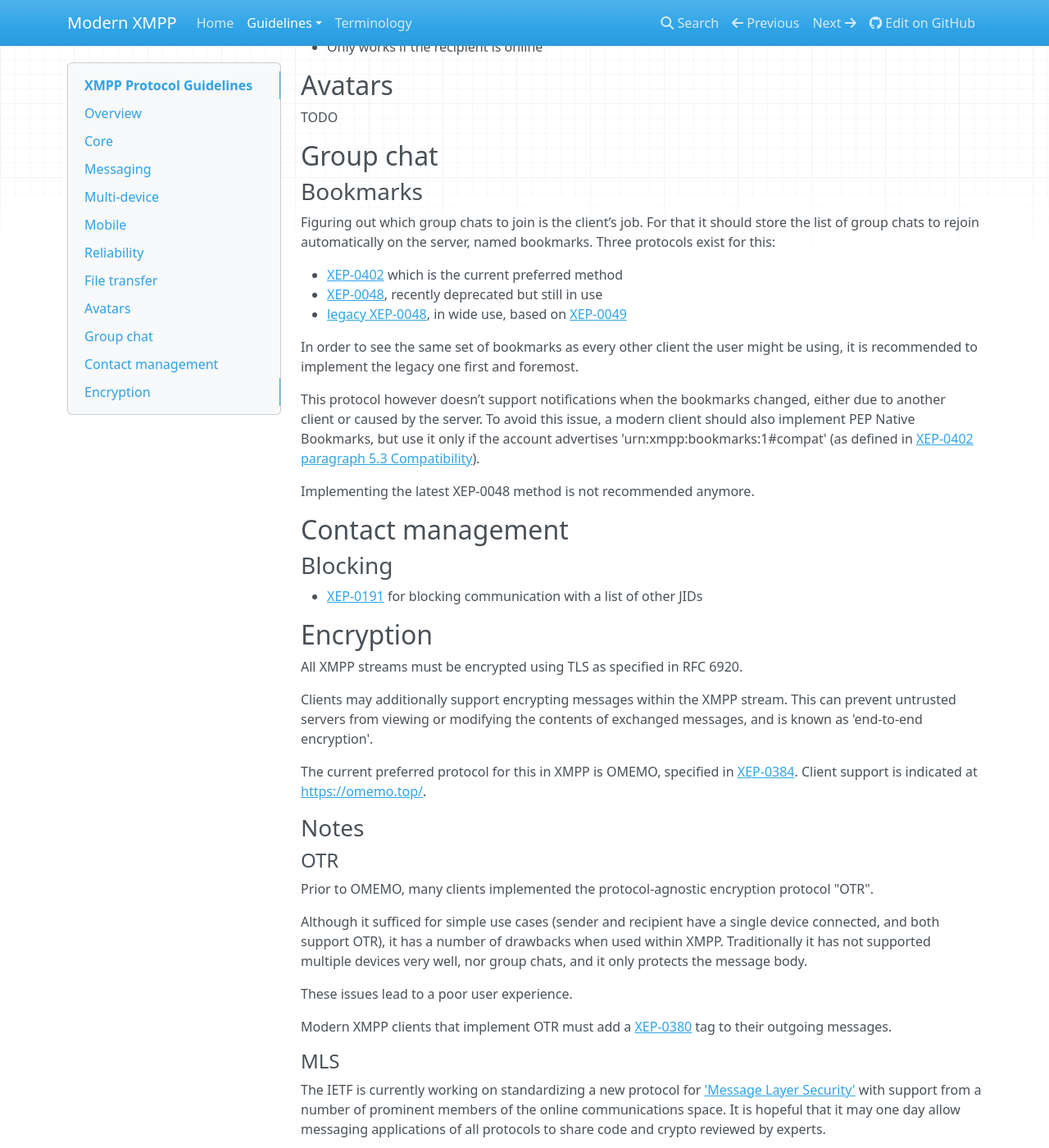
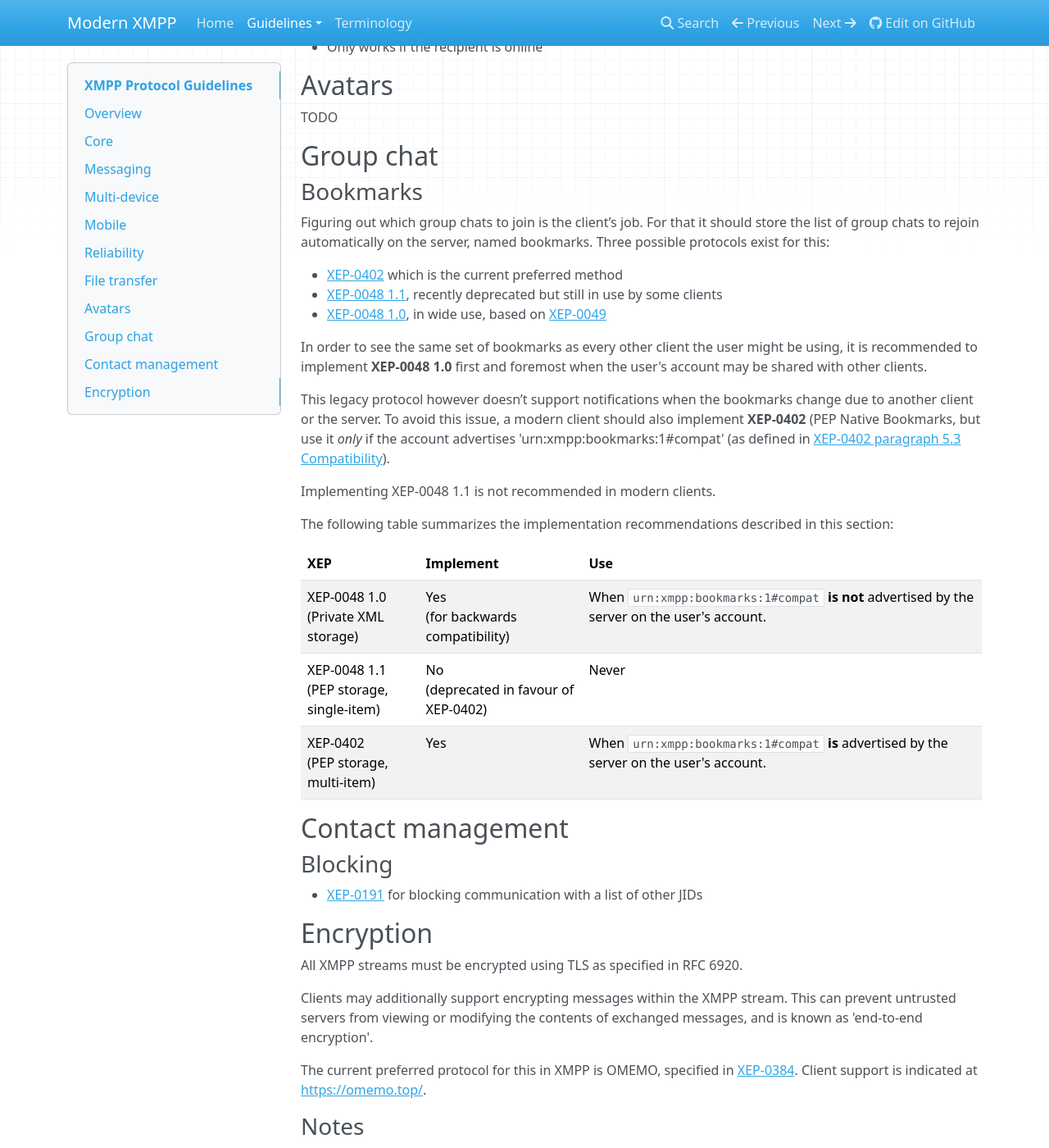
Before and after one commit to modernxmpp/modernxmpp, an MkDocs documentation site: the page built from docs/client/protocol.md, in a window 1280 px wide and 1400 px high, scrolled down 5632 px. Shown: the whole window at 82% size. Built offline with MkDocs 1.6.1, drawn with Linux system fonts in a browser that asks for light colours; nearby versions of some CDN libraries.

Commit message:
Add table to summarize bookmarks recommendations
Also made some of the wording more consistent to improve clarity.

```diff
--- a/docs/client/protocol.md
+++ b/docs/client/protocol.md
@@ -266,28 +266,35 @@ TODO
 
 Figuring out which group chats to join is the client’s job. For that it
 should store the list of group chats to rejoin automatically on the
-server, named bookmarks. Three protocols exist for this:
+server, named bookmarks. Three possible protocols exist for this:
 
 - [XEP-0402](https://xmpp.org/extensions/xep-0402.html) which is the
   current preferred method
-- [XEP-0048](https://xmpp.org/extensions/xep-0048.html), recently
-  deprecated but still in use
-- [legacy XEP-0048](https://xmpp.org/extensions/attic/xep-0048-1.0.html),
+- [XEP-0048 1.1](https://xmpp.org/extensions/xep-0048.html), recently
+  deprecated but still in use by some clients
+- [XEP-0048 1.0](https://xmpp.org/extensions/attic/xep-0048-1.0.html),
   in wide use, based on
   [XEP-0049](https://xmpp.org/extensions/xep-0049.html)
 
 In order to see the same set of bookmarks as every other client the
-user might be using, it is recommended to implement the legacy one
-first and foremost.
+user might be using, it is recommended to implement **XEP-0048 1.0** first
+and foremost when the user's account may be shared with other clients.
 
-This protocol however doesn’t support notifications when the bookmarks
-changed, either due to another client or caused by the server. To avoid
-this issue, a modern client should also implement PEP Native Bookmarks,
-but use it only if the account advertises 'urn:xmpp:bookmarks:1#compat'
-(as defined in [XEP-0402 paragraph 5.3
+This legacy protocol however doesn’t support notifications when the bookmarks
+change due to another client or the server. To avoid this issue, a modern client
+should also implement **XEP-0402** (PEP Native Bookmarks, but use it *only* if the account
+advertises 'urn:xmpp:bookmarks:1#compat' (as defined in [XEP-0402 paragraph 5.3
 Compatibility](https://xmpp.org/extensions/xep-0402.html#sect-idm45862026440880)).
 
-Implementing the latest XEP-0048 method is not recommended anymore.
+Implementing XEP-0048 1.1 is not recommended in modern clients.
+
+The following table summarizes the implementation recommendations described in this section:
+
+| XEP                                        | Implement                                | Use                                                                         |
+|--------------------------------------------|------------------------------------------|-----------------------------------------------------------------------------|
+| XEP-0048 1.0<br>(Private XML storage)      | Yes<br>(for backwards compatibility)     | When `urn:xmpp:bookmarks:1#compat` **is not** advertised by the server on the user's account. |
+| XEP-0048 1.1<br>(PEP storage, single-item) | No<br>(deprecated in favour of XEP-0402) | Never                                                                       |
+| XEP-0402<br>(PEP storage, multi-item)      | Yes                                      | When `urn:xmpp:bookmarks:1#compat` **is** advertised by the server on the user's account.     |
 
 ## Contact management
 
```
